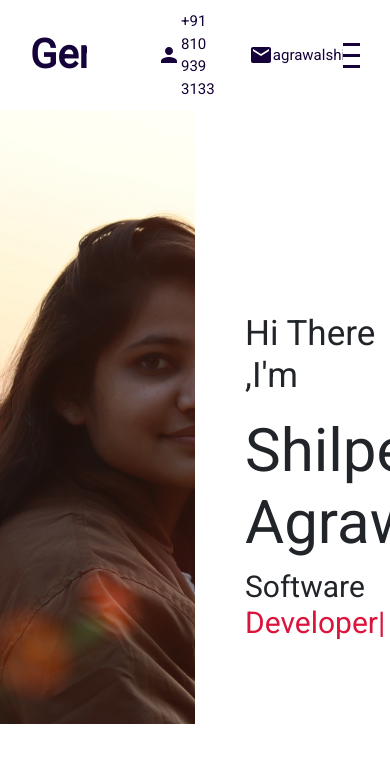
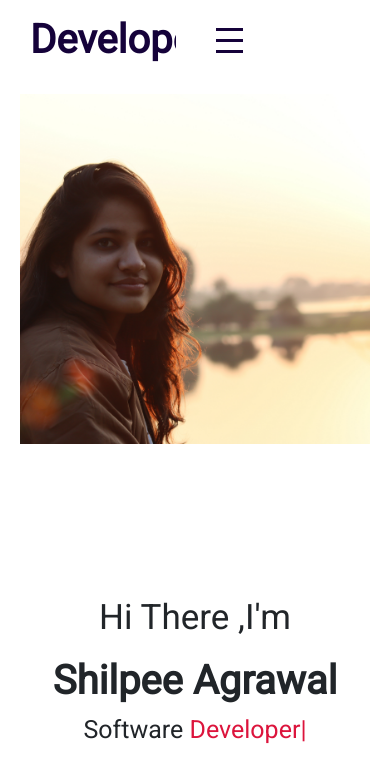
Before and after one commit to shilpiagrawal19/Portfolio, a React (Create React App) app: page / in a window 390 px wide. Shown: the top 782 px of the page. Built offline with nearby package versions, Linux system fonts and the light colour scheme.

Commit message:
mob responsive

```diff
--- a/src/components/intro/Intro.scss
+++ b/src/components/intro/Intro.scss
@@ -1,7 +1,12 @@
+@import "../../global.scss";
 .intro{
     background-color: white;
     display: flex;
 
+    @include mobile{
+        flex-direction: column;
+        align-items: center;
+    }
     .left{
         flex:0.5;
         overflow: hidden;
@@ -13,13 +18,21 @@
             //css for png img
             // background-color: crimson;
             // border-radius: 50%;
-            // display: flex;
-            // align-items: center;
-            // justify-content: center;
-            // float: right;
+            display: flex;
+            align-items: flex-end;
+            justify-content: center;
+            float: right;
+
+            @include mobile{
+                align-items: flex-start;
+            }
             img{
                 height: 90%;
 
+                @include mobile{
+                    height: 50%;
+                    // width: 500px;
+                }
             }
     }}
     .right{
@@ -34,15 +47,31 @@
             flex-direction: column;
             justify-content: center;
 
+            @include mobile{
+             padding-left: 0;
+             align-items: center;
+
+            }
+
             h1{
                 font-size: 60px;
                 margin: 10px 0;
+
+                @include mobile{
+                font-size: 40px;
+                font-weight: 700;
+                }
             }
             h2{
                 font-size: 35px;
+
             }
             h3{
                 font-size: 30px;
+
+                @include mobile{
+                    font-size: 25px;
+                    }
 
                 span{
                     font-size: inherit;
@@ -69,7 +98,7 @@
             left: 40%;
 
             .iconDown{
-                width: 50px ;
+               width: 50px ;
                height: 50px ;
                animation: arrowBlink 2s infinite;
             }
--- a/src/components/menu/Menu.jsx
+++ b/src/components/menu/Menu.jsx
@@ -6,14 +6,14 @@ export default function Menu({Open,setOpen}) {
             <li onClick={()=>setOpen(false)}>
             <a href="#intro">Home</a>
             </li>
+            <li onClick={()=>setOpen(false)} >
+            <a href="#testimonial">About</a>
+            </li>
             <li onClick={()=>setOpen(false)}>
             <a href="#portfolio">Portfolio</a>
             </li>
              <li onClick={()=>setOpen(false)}>
             <a href="#works">Projects</a>
-            </li>
-            <li onClick={()=>setOpen(false)} >
-            <a href="#testimonial">Testimonials</a>
             </li>
              <li onClick={()=>setOpen(false)}>
             <a href="#contact">Contact</a>
@@ -21,5 +21,5 @@ export default function Menu({Open,setOpen}) {
         </ul>
 
         </div>
-    )
+    );
 }
--- a/src/components/menu/Menu.scss
+++ b/src/components/menu/Menu.scss
@@ -12,6 +12,13 @@
     align-items: center;
     justify-content: center;
     transition: all 1S ease;
+
+    @include mobile{
+      margin-right: 150px;
+      right: -450px;
+
+
+    }
 
     &.active{
         right: 0;
@@ -35,7 +42,7 @@
             }
 
             &:hover{
-                font-weight: 700;
+                font-weight: 500;
             }
         }
     }
--- a/src/components/portfolio/Portfolio.scss
+++ b/src/components/portfolio/Portfolio.scss
@@ -8,6 +8,10 @@
     h1{
         padding-top: 20px;
         font-size: 50px;
+
+        @include mobile{
+            font-size: 20px;
+          }
     }
     ul{
         margin: 15px;
@@ -15,6 +19,11 @@
         list-style: none;
         display: flex;
 
+        @include mobile{
+            margin: 10px 0;
+            flex-wrap: wrap;
+            justify-content: center;
+          }
        li{
            margin-Left: 50px;
            font-size: 14px;
@@ -30,6 +39,10 @@
         flex-wrap: wrap;
         // overflow: hidden;
 
+        @include mobile{
+            width: 100%;
+          }
+
         .item{
             // height: 150px;
             width: 220px;
@@ -43,6 +56,12 @@
             position: relative;
             transition:all 0.5s ease;
             cursor: pointer;
+
+            @include mobile{
+                width: 135px;
+                height: 100px;
+                margin-top: 50px;
+              }
 
             a{
                 position: absolute;
--- a/src/components/portfoliolist/portfoliolist.scss
+++ b/src/components/portfoliolist/portfoliolist.scss
@@ -2,11 +2,14 @@
 
 .portfolioList{
     font-size: 14px;
-    margin-right: 5px;
+    margin-right: 50px;
     padding: 7px;
     border-radius: 10px;
     cursor: pointer;
 
+  @include mobile{
+    margin-right: 20px;
+  }
     &.active{
         background-color: $maincolor;
         color: white;
--- a/src/components/topbar/Topbar.jsx
+++ b/src/components/topbar/Topbar.jsx
@@ -1,12 +1,12 @@
 // import React from 'react';
-import {Person,Mail} from "@material-ui/icons"
+import { Person, Mail } from "@material-ui/icons"
 
 export default function Topbar({ menuOpen, setMenuOpen }) {
     return (
         <div className={"topbar " + (menuOpen && "active")}>
         <div className="wrapper">
         <div className="left">
-        <a href="#intro" className="logo">Genius.</a>
+        <a href="#intro" className="logo">Developer</a>
         <div className="itemContainer">
         <Person className="icon"/>
         <span>+91 810 939 3133</span>
@@ -20,14 +20,14 @@ export default function Topbar({ menuOpen, setMenuOpen }) {
 
         <div className="right">
             <div className="hamburger" onClick={()=>setMenuOpen(!menuOpen)}>
-                <span className="line1"> </span>
-                <span className="line2"> </span>
-                <span className="line3"> </span>
+                <span className="line1"></span>
+                <span className="line2"></span>
+                <span className="line3"></span>
             </div>
         </div>
         </div>
 
 
         </div>
-    )
+    );
 }
--- a/src/components/topbar/Topbar.scss
+++ b/src/components/topbar/Topbar.scss
@@ -8,6 +8,10 @@
     top: 0;
     z-index: 3;
     transition: all 1s ease;
+
+    @include mobile{
+        width: 70%;
+    }
 
 
 .wrapper{
@@ -31,6 +35,9 @@
             display: flex;
             align-items: center;
             margin-left: 30px;
+            @include mobile{
+                display: none;
+                }
 
             .icons{
                 font-style: 18px;
@@ -45,6 +52,8 @@
     }
 
     .right{
+
+
         .hamburger{
             width: 32px;
             height: 25px;
@@ -52,6 +61,10 @@
             flex-direction: column;
             justify-content: space-between;
             cursor: pointer;
+
+            // @include mobile{
+            //     margin-right: 150px;
+            // }
 
             span{
                 width: 100%;
--- a/src/global.scss
+++ b/src/global.scss
@@ -1 +1,10 @@
 $maincolor:#15023a;
+
+$width:768px;
+
+@mixin mobile
+ {
+    @media (max-width: #{$width})
+{
+      @content
+}}
```
Also changed, not shown: src/components/intro/Intro.jsx (+5 -5 lines).
